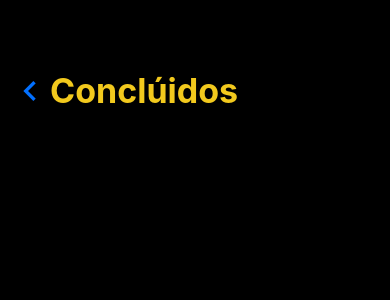
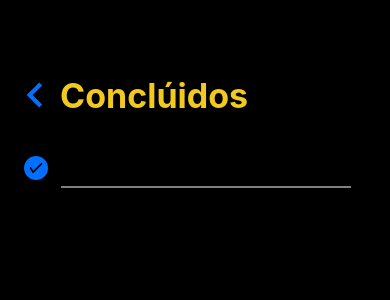
Before and after one commit to rayonefreire/todo, a React Native app: screen /TaksConcluded in a window 390 px wide. Shown: the top 300 px of the page. Built offline with nearby package versions, Linux system fonts and the light colour scheme.

Commit message:
finalizando a tela de tarefas conclúidas

```diff
--- a/src/pages/Home/styles.ts
+++ b/src/pages/Home/styles.ts
@@ -18,8 +18,8 @@ export const styles = StyleSheet.create({
     color: '#F2C91D'
   },
   main: {
+    marginTop: 30,
     marginHorizontal: 24,
-    marginTop: 30,
   },
   form: {
     flexDirection: 'row',
--- a/src/pages/TasksConcluded/index.tsx
+++ b/src/pages/TasksConcluded/index.tsx
@@ -1,18 +1,52 @@
-import React from 'react';
+import React, { useEffect, useState } from 'react';
 
 import {
+  FlatList,
   Text,
   TouchableOpacity,
-  View
+  View,
 } from 'react-native';
 
 import { MaterialIcons } from '@expo/vector-icons';
+import { AntDesign } from '@expo/vector-icons';
 
 import { styles } from './styles';
 import { useNavigation } from '@react-navigation/native';
+import AsyncStorage from '@react-native-async-storage/async-storage';
+
+type Props = {
+  title: string;
+}
 
 export function TasksConcluded(){
+  const [listConcluded, setListConcluded] = useState([
+    {id: '', name: ''}
+  ]);
+
   const navigation = useNavigation();
+
+  async function getList() {
+    const listaConluida = await AsyncStorage.getItem("@LISTCONCLUDED");
+    if (listaConluida !== null) {
+      setListConcluded(JSON.parse(listaConluida));
+    }
+  }
+
+  useEffect(() => {
+    getList();
+  }, []);
+
+  function Item({ title } : Props) {
+    return (
+      <>
+        <View style={styles.item}>
+          <AntDesign name="checkcircle" size={24} color="#0270FF" />
+          <Text style={styles.titleItem}>{ title }</Text>
+        </View>
+        <View style={styles.divider} />
+      </>
+    );
+  }
 
   return (
     <View style={styles.container}>
@@ -21,9 +55,17 @@ export function TasksConcluded(){
           activeOpacity={0.7}
           onPress={() => navigation.goBack()}
         >
-          <MaterialIcons name="keyboard-arrow-left" size={40} color="#0270FF" />
+          <MaterialIcons name="keyboard-arrow-left" size={50} color="#0270FF" />
         </TouchableOpacity>
         <Text style={styles.title}>Conclúidos</Text>
+      </View>
+
+      <View style={styles.main}>
+        <FlatList
+          data={listConcluded}
+          renderItem={({ item }) => <Item title={item.name} />}
+          keyExtractor={(item) => item.id}
+        />
       </View>
     </View>
   );
--- a/src/pages/TasksConcluded/styles.ts
+++ b/src/pages/TasksConcluded/styles.ts
@@ -16,4 +16,27 @@ export const styles = StyleSheet.create({
     fontWeight: 'bold',
     color: '#F2C91D',
   },
+  main: {
+    flex: 1,
+    marginTop: 30,
+    marginHorizontal: 24,
+    marginBottom: 55,
+  },
+  item: {
+    flexDirection: 'row',
+    alignItems: 'center',
+    marginVertical: 5,
+  },
+  titleItem: {
+    fontSize: 20,
+    color: 'white',
+    marginLeft: 10,
+  },
+  divider: {
+    borderWidth: 1,
+    borderColor: 'gray',
+    width: 290,
+    marginLeft: 37,
+    marginBottom: 8,
+  },
 });
```
Also changed, not shown: src/components/Item/index.tsx (indentation only).
